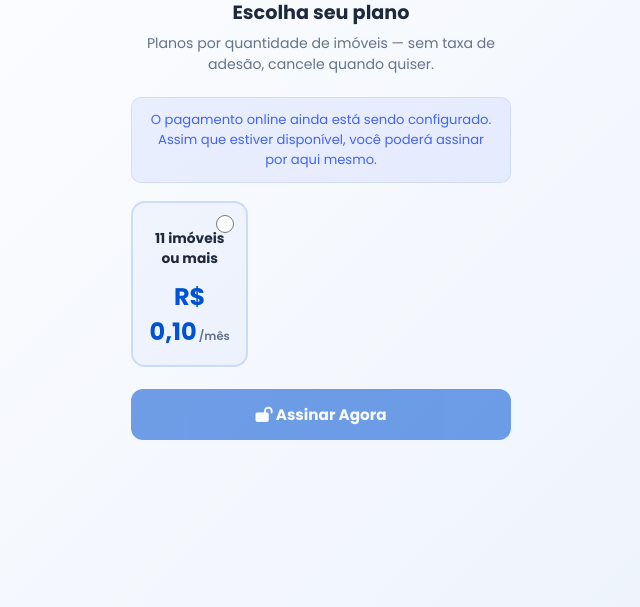
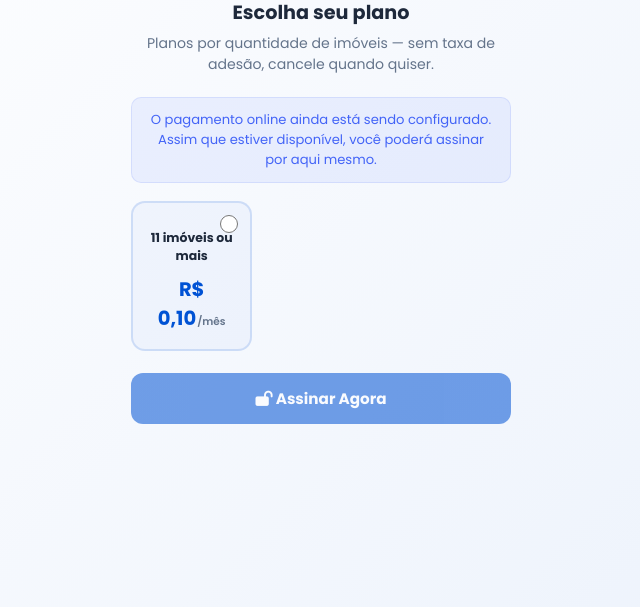
Before and after one commit to giovanna-pietra/nomdo, a Flask app: template app/templates/pagamento.html in a window 1280 px wide. Shown: the part 142-749 px from the top of the page, without its empty margins (319-959 px from the left). Run offline with Flask 3, Linux system fonts and the light colour scheme; the template is opened without the code that fills it: most values are stand-ins (such as "Sample title", 1, 10 or a date in 2020).

Commit message:
Corrige cards de plano cortados na tela de pagamento
.plano-card é item de grid de 3 colunas dentro de uma caixa fixa de
380px (.login-box, que usa overflow-x:hidden). Item de grid tem
min-width:auto por padrão, então ele se recusava a encolher menos que
o texto mais largo (ex: 'R$ 50,00', '11 imóveis ou mais'), empurrando
a grade pra fora da caixa — o mesmo bug que já tinha sido corrigido no
.login-box, só que faltou aplicar dentro do card. Adiciona min-width:0
no card e reduz um pouco fontes/gap pra caber melhor em 3 colunas.

```diff
--- a/app/templates/pagamento.html
+++ b/app/templates/pagamento.html
@@ -23,15 +23,22 @@
 
 /* ===== CARDS DE PLANO ===== */
 .planos-grid {
-    display: grid; grid-template-columns: repeat(3, 1fr); gap: 14px;
+    display: grid; grid-template-columns: repeat(3, 1fr); gap: 8px;
     margin-bottom: 18px;
 }
 .plano-card {
     position: relative; display: block; cursor: pointer;
     border: 2px solid rgba(0,82,212,0.14); border-radius: 14px;
-    padding: 20px 14px 16px; text-align: center;
+    padding: 20px 10px 16px; text-align: center;
     background: rgba(0,82,212,0.03);
     transition: border-color .15s ease, box-shadow .15s ease, transform .1s ease;
+    /* Item de grid tem min-width:auto por padrão — sem isso, ele se recusa
+       a encolher menos que o conteúdo mais largo lá dentro (ex: "11 imóveis
+       ou mais" ou "R$ 50,00"), o que empurrava a grade de 3 colunas pra
+       fora da .login-box (380px) e cortava o card, já que a caixa usa
+       overflow-x:hidden. Mesmo bug do comentário em style_login.css,
+       só que dentro do grid em vez do flex. */
+    min-width: 0;
 }
 .plano-card:hover { transform: translateY(-2px); }
 .plano-card input[type="radio"] {
@@ -47,9 +54,9 @@
     padding: 3px 10px; border-radius: 999px; white-space: nowrap;
 }
 .plano-badge-atual { background: #16a34a; }
-.plano-nome { font-size: 0.86rem; font-weight: 700; color: #1e293b; margin: 6px 0 10px; }
-.plano-preco { font-size: 1.5rem; font-weight: 800; color: #0052D4; }
-.plano-preco-periodo { font-size: 0.72rem; font-weight: 600; color: #64748b; margin-left: 2px; }
+.plano-nome { font-size: 0.78rem; font-weight: 700; color: #1e293b; margin: 6px 0 10px; }
+.plano-preco { font-size: 1.22rem; font-weight: 800; color: #0052D4; }
+.plano-preco-periodo { font-size: 0.66rem; font-weight: 600; color: #64748b; margin-left: 1px; }
 
 @media (max-width: 640px) {
     .planos-grid { grid-template-columns: 1fr; }
```
